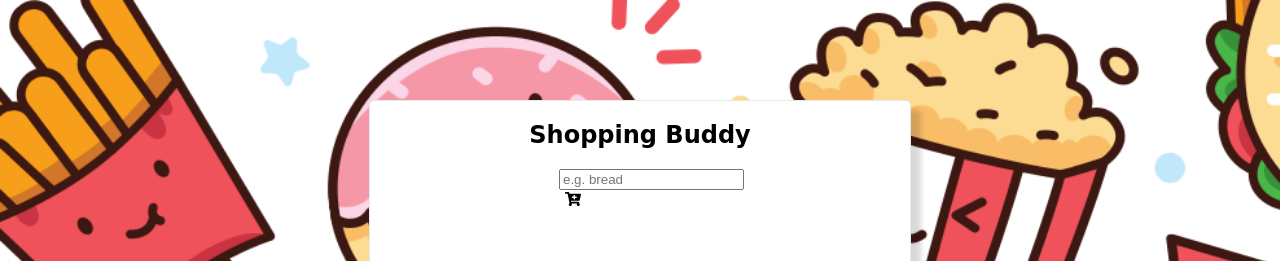
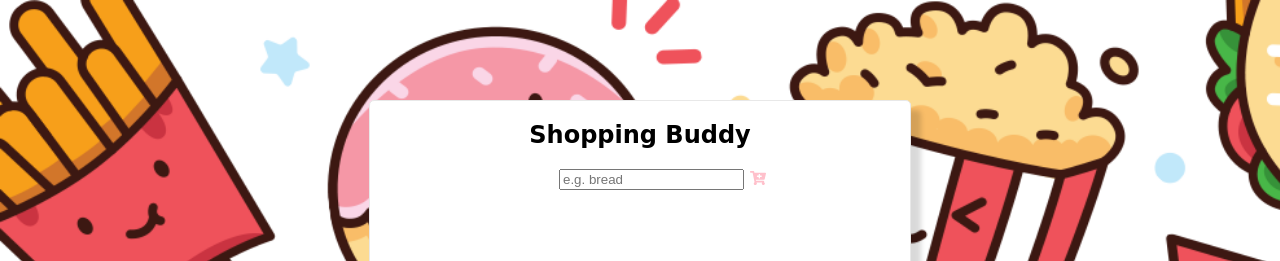
Before and after one commit to otsang3/grocery-buddy, a React (Create React App) app: page / in a window 1280 px wide. Shown: the top 261 px of the page. Built offline with nearby package versions, Linux system fonts and the light colour scheme.

Commit message:
minor css changes

```diff
--- a/src/components/Form.js
+++ b/src/components/Form.js
@@ -24,7 +24,7 @@ function Form() {
             value={value}
             placeholder="e.g. bread"
             />
-            <button onClick={() => handleClick()}><FaCartPlus size={16}/></button>
+            <button style={{color: "pink"}} onClick={() => handleClick()}><FaCartPlus size={16}/></button>
         </div>
     )
 }
--- a/src/index.css
+++ b/src/index.css
@@ -80,6 +80,7 @@ ul {
 }
 
 .form {
+  display: flex;
   margin: 0 auto;
   width: 30%;
 }
```
